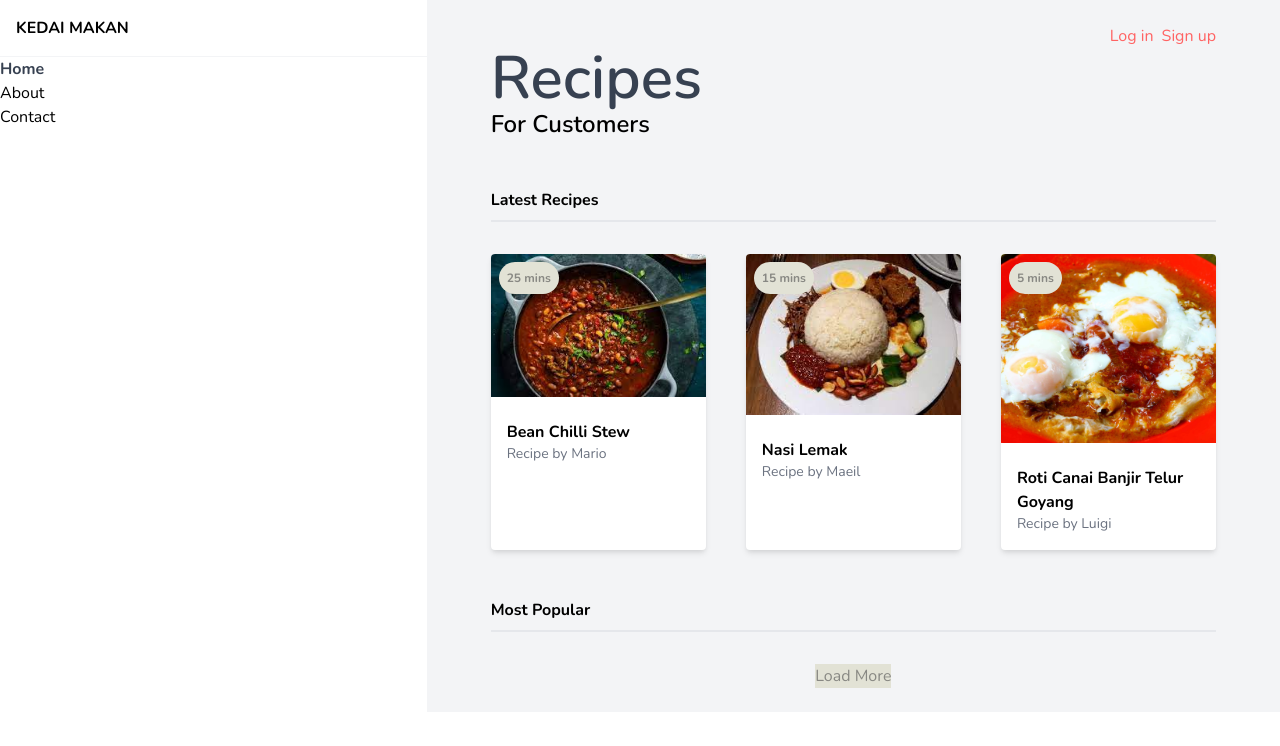
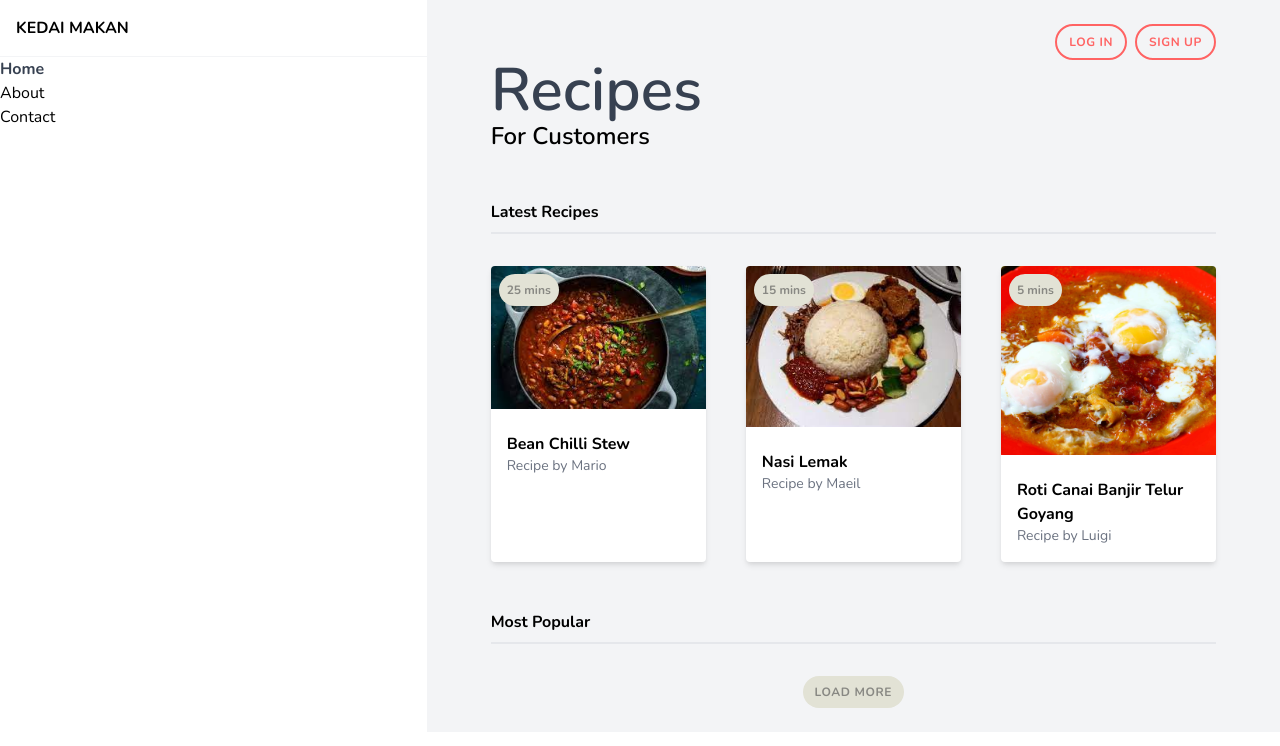
Before and after one commit to maeil99/tailwind-css, a Next.js app: page / in a window 1280 px wide. Shown: the top 746 px of the page. Built offline with nearby package versions, Linux system fonts and the light colour scheme.

Commit message:
added Button CSS

```diff
--- a/pages/index.tsx
+++ b/pages/index.tsx
@@ -41,10 +41,10 @@
         <main className="px-16 py-6 bg-gray-100 md:col-span-2">
           <div className="flex justify-center md:justify-end">
             <Link href="#">
-              <a className="text-primary">Log in</a>
+              <a className="btn text-primary border-primary md:border-2">Log in</a>
             </Link>
             <Link href="#">
-              <a className="text-primary ml-2">Sign up</a>
+              <a className="btn text-primary ml-2 border-primary md:border-2">Sign up</a>
             </Link>
           </div>
           <header>
@@ -117,7 +117,7 @@
           {/* cards goes here */}
           <div className="mt-8"></div>
           <div className="flex justify-center">
-            <div className="bg-secondary-100 text-secondary-200">Load More</div>
+            <div className="btn bg-secondary-100 text-secondary-200">Load More</div>
           </div>
         </main>
       </div>
--- a/styles/tailwindConfig.css
+++ b/styles/tailwindConfig.css
@@ -1,12 +1,16 @@
-@import url('https://fonts.googleapis.com/css2?family=Nunito:ital,wght@0,200;0,300;0,400;0,600;0,700;0,800;0,900;1,200;1,300;1,400;1,600;1,700;1,800;1,900&display=swap');
+@import url("https://fonts.googleapis.com/css2?family=Nunito:ital,wght@0,200;0,300;0,400;0,600;0,700;0,800;0,900;1,200;1,300;1,400;1,600;1,700;1,800;1,900&display=swap");
 @tailwind base;
 @tailwind components;
 @tailwind utilities;
 
 .card {
-    @apply bg-white rounded overflow-hidden shadow-md relative
+  @apply bg-white rounded overflow-hidden shadow-md relative;
 }
 
 .badge {
-    @apply bg-secondary-100 text-secondary-200 text-xs font-bold rounded-full p-2 absolute top-0 ml-2 mt-2
+  @apply bg-secondary-100 text-secondary-200 text-xs font-bold rounded-full p-2 absolute top-0 ml-2 mt-2;
 }
+
+.btn {
+  @apply rounded-full py-2 px-3 uppercase text-xs font-bold cursor-pointer tracking-wider;
+}
```
Also changed, not shown: styles/styles.css.
